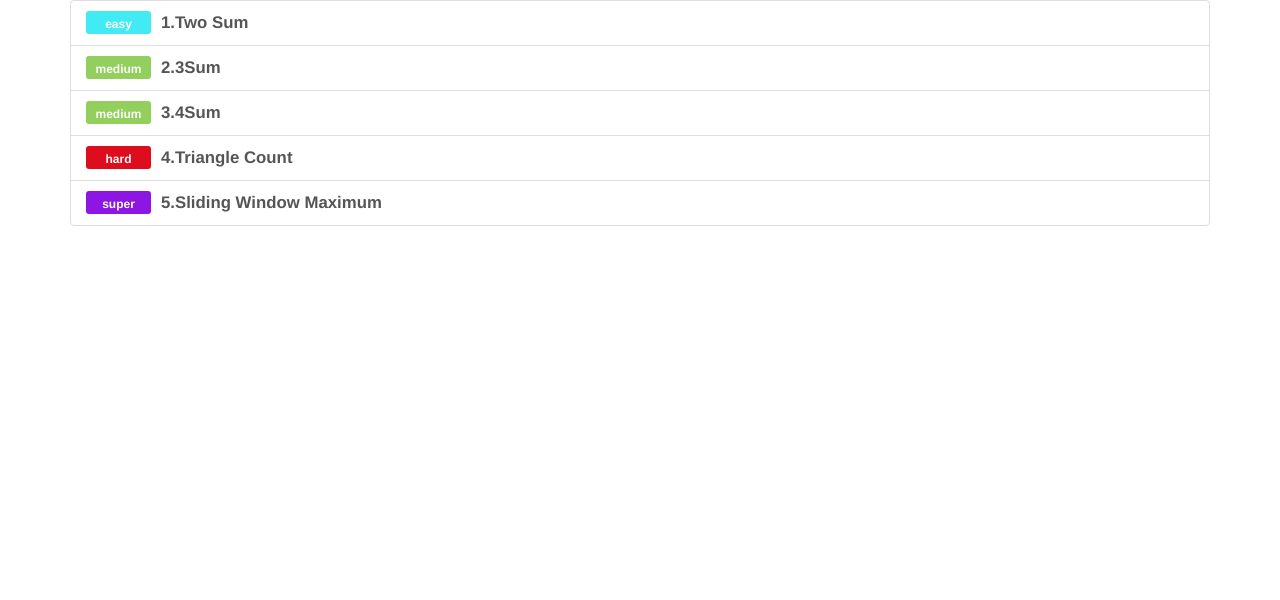
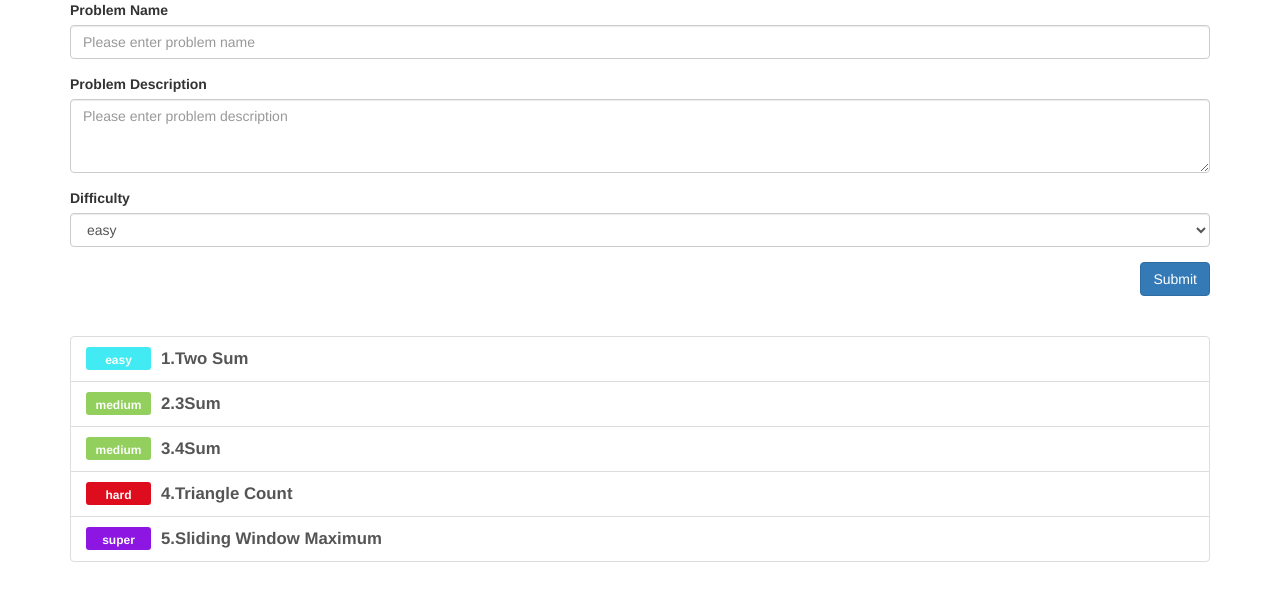
Before and after one commit to mingxinwb/testproject, an Angular app in the folder COJ/oj-client/: page /problems in a window 1280 px wide. Shown: the top 600 px of the page. Built offline with nearby package versions, Linux system fonts and the light colour scheme.

Commit message:
generate new-problem component

```diff
--- a/COJ/oj-client/src/app/app.module.ts
+++ b/COJ/oj-client/src/app/app.module.ts
@@ -1,4 +1,5 @@
 import { BrowserModule } from '@angular/platform-browser';
+import { FormsModule } from '@angular/forms';
 import { NgModule } from '@angular/core';
 
 import { AppComponent } from './app.component';
@@ -6,16 +7,19 @@ import { DataService } from './services/data.service';
 import { ProblemListComponent } from './components/problem-list/problem-list.component';
 import { ProblemDetailComponent } from './components/problem-detail/problem-detail.component';
 import { routing } from './app.routes';
+import { NewProblemComponent } from './components/new-problem/new-problem.component';
 
 
 @NgModule({
   declarations: [
     AppComponent,
     ProblemListComponent,
-    ProblemDetailComponent
+    ProblemDetailComponent,
+    NewProblemComponent
   ],
   imports: [
     BrowserModule,
+    FormsModule,
     routing
   ],
   providers: [
--- /dev/null
+++ b/COJ/oj-client/src/app/components/new-problem/new-problem.component.html
@@ -0,0 +1,37 @@
+<div>
+  <form #formRef = "ngForm">
+      <div class="form-group">
+        <label for="problemName">Problem Name</label>
+        <input type="text" class="form-control" id="problemName"
+          name="problemName" placeholder="Please enter problem name" required
+          [(ngModel)]="newProblem.name">
+      </div>
+
+      <div class="form-group">
+        <label for="problemDesc">Problem Description</label>
+        <textarea type="text" class="form-control" id="problemDesc"
+          name="problemDesc" placeholder="Please enter problem description" required
+          [(ngModel)]="newProblem.desc" rows="3">
+        </textarea>
+      </div>
+
+      <div class="form-group">
+        <label for="difficulty">Difficulty</label>
+        <select class="form-control" id="difficulty" name="difficulty"
+          [(ngModel)]="newProblem.difficulty">
+          <option *ngFor="let difficulty of difficulties" [value]="difficulty">
+            {{difficulty}}
+          </option>
+        </select>
+      </div>
+
+      <div class="row">
+        <div class="col-md-12">
+          <button type="submit" class="btn btn-primary pull-right"
+            (click)="addProblem()">Submit</button>
+        </div>
+      </div>
+  </form>
+</div>
+<br/>
+<br/>
--- /dev/null
+++ b/COJ/oj-client/src/app/components/new-problem/new-problem.component.ts
@@ -0,0 +1,37 @@
+import { Component, OnInit } from '@angular/core';
+
+import { DataService } from '../../services/data.service';
+import { Problem } from '../../models/problem.model';
+
+const DEFAULT_PROBLEM: Problem = Object.freeze({
+  id: 0,
+  name: '',
+  desc: '',
+  difficulty: 'easy'
+})
+
+@Component({
+  selector: 'app-new-problem',
+  templateUrl: './new-problem.component.html',
+  styleUrls: ['./new-problem.component.css'],
+})
+export class NewProblemComponent implements OnInit {
+  newProblem: Problem = Object.assign({}, DEFAULT_PROBLEM);
+  difficulties: string[] = [
+    "easy",
+    "medium",
+    "hard",
+    "super"
+  ];
+
+  constructor(private dataService: DataService) { }
+
+  ngOnInit() {
+  }
+
+  addProblem(): void {
+    this.dataService.addProblem(this.newProblem);
+    this.newProblem = Object.assign({}, DEFAULT_PROBLEM);
+  }
+
+}
--- a/COJ/oj-client/src/app/components/problem-list/problem-list.component.html
+++ b/COJ/oj-client/src/app/components/problem-list/problem-list.component.html
@@ -1,4 +1,5 @@
 <div class="container">
+  <app-new-problem></app-new-problem>
   <div class="list-group">
     <a class="list-group-item" *ngFor="let problem of problems" [routerLink]="['/problems', problem.id]">
       <span class="{{'pull-left label difficulty diff-' + problem.difficulty.toLocaleLowerCase()}}">
--- a/COJ/oj-client/src/app/services/data.service.ts
+++ b/COJ/oj-client/src/app/services/data.service.ts
@@ -15,5 +15,10 @@ export class DataService {
 
   getProblem(id:number): Problem {
     return this.problems.find((problem) => problem.id === id);
+  };
+
+  addProblem(problem: Problem) {
+    problem.id = this.problems.length + 1;
+    this.problems.push(problem);
   }
 }
```
Also changed, not shown: COJ/oj-client/src/app/components/new-problem/new-problem.component.css (added), 1 other file (tests, documents, lock files or other folders).
